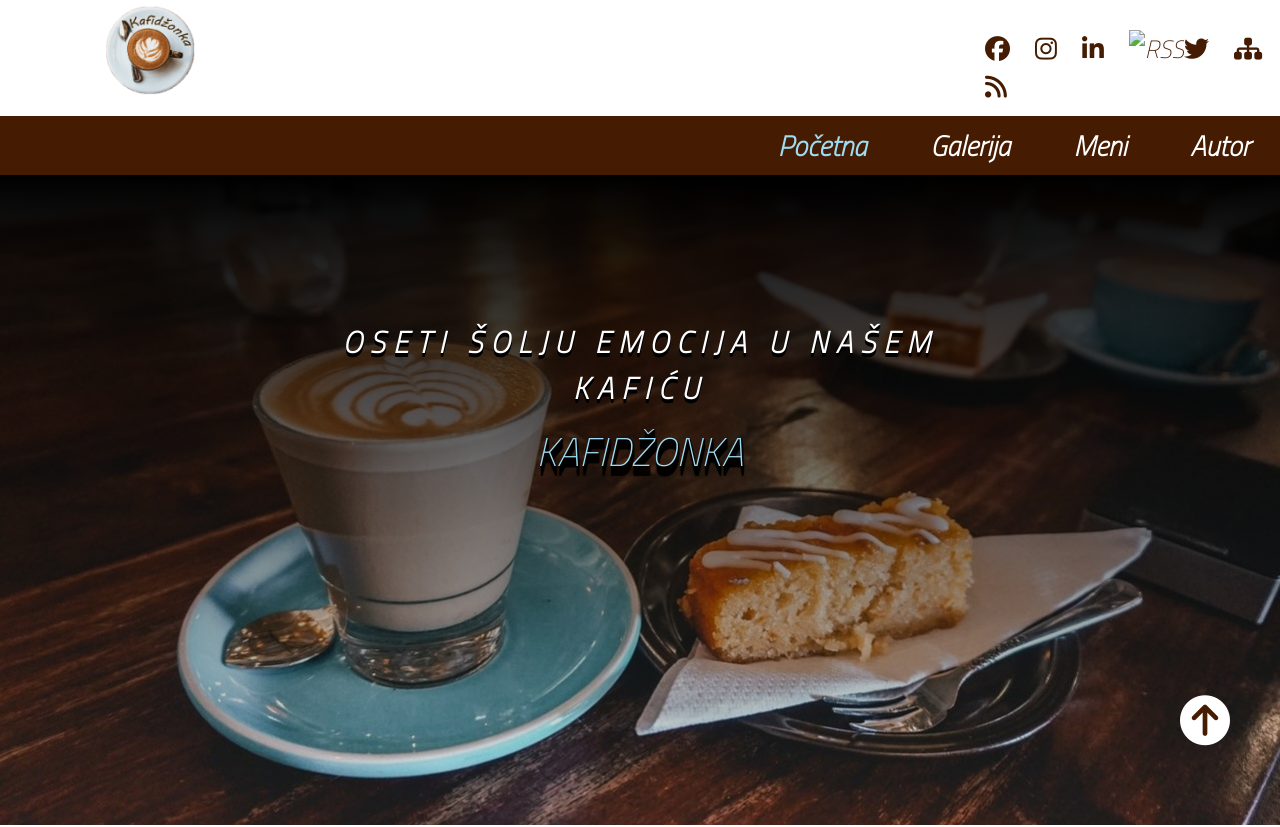
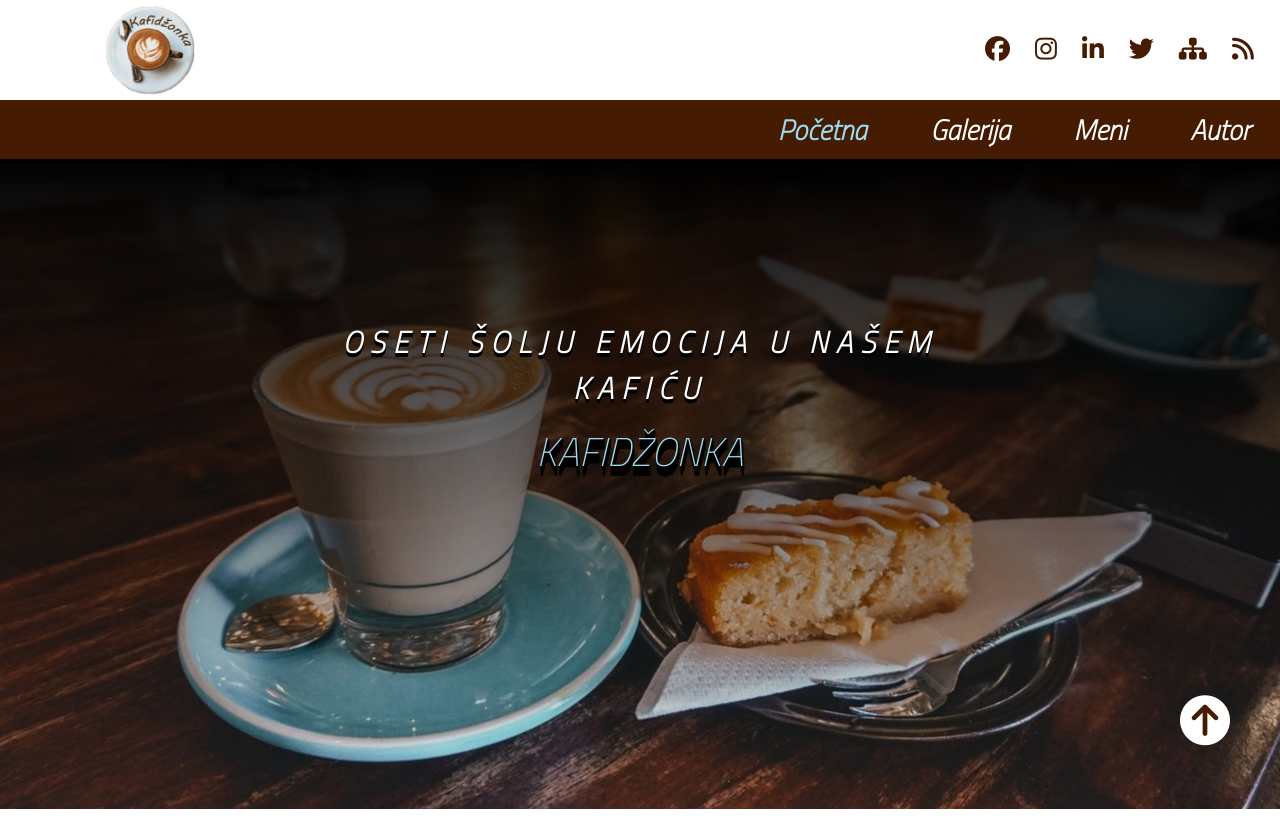
Before and after one commit to kafeterijakafidzonka/kafeterijakafidzonka.github.io, a plain HTML site: page index.html in a window 1280 px wide. Shown: the top 827 px of the page. Drawn offline with Linux system fonts and the light colour scheme.

Commit message:
Update index.html

```diff
--- a/index.html
+++ b/index.html
@@ -25,7 +25,7 @@
 						<li> <a href="https://sr-rs.facebook.com/" target="_blank"><i class="fab fa-facebook"></i> </a> </li>
 						<li> <a href="https://www.instagram.com/" target="_blank"><i class="fab fa-instagram"></i></a> </li>
 						<li> <a href="https://www.linkedin.com/"><i class="fab fa-linkedin-in"></i> </a> </li>
-						<li> <a href="https://twitter.com/?lang=sr" target="_blank"><img src="img/sitemap.png" id="rss" alt="RSS"/><i class="fab fa-twitter"></i> </a> </li>
+						<li> <a href="https://twitter.com/?lang=sr" target="_blank"><i class="fab fa-twitter"></i> </a> </li>
 						<li> <a href="Sitemap.xml" target="_blank" title="SITEMAP"><i class="fas fa-sitemap"></i> </a> </li>
 						<li> <a href="RSS.xml" target="?blank" title="RSS"><i class="fas fa-rss"></i></a></li>
 					</ul>
```
